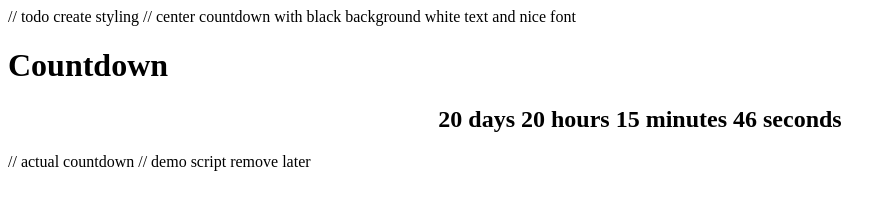
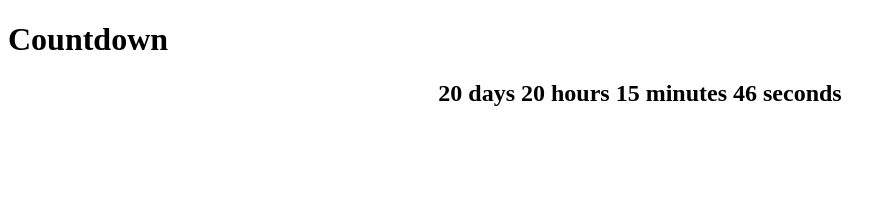
Before and after one commit to luryann/skramstad, a plain HTML site: page index.html in a window 1280 px wide. Shown: the whole page, without its empty margins (0-896 px from the left). Drawn offline with Linux system fonts and the light colour scheme.

Commit message:
fix comments

```diff
--- a/index.html
+++ b/index.html
@@ -2,13 +2,18 @@
 <html lang="en">
   <head>
     <title>AP CSP Assignment</title>
-    <link rel="stylesheet" href="style.css"> // todo create styling
-    // center countdown with black background white text and nice font
+    <link rel="stylesheet" href="style.css">
+
+<!-- todo create styling -->
+<!-- center countdown with black background white text and nice font  -->
+
   </head>
   <body>
     <h1>Countdown</h1>
 
-      <center><h2 id="countdown"></h2></center> // actual countdown
+      <center><h2 id="countdown"></h2></center>
+
+<!--     actual countdown  -->
 
       <script>
         // set the date
@@ -41,6 +46,9 @@
           }
         }, 1000);
         </script>
-    <script src="./script.js"></script> // demo script remove later
+    <script src="./script.js"></script>
+
+<!--     demo script remove later -->
+
   </body>
 </html>
```
